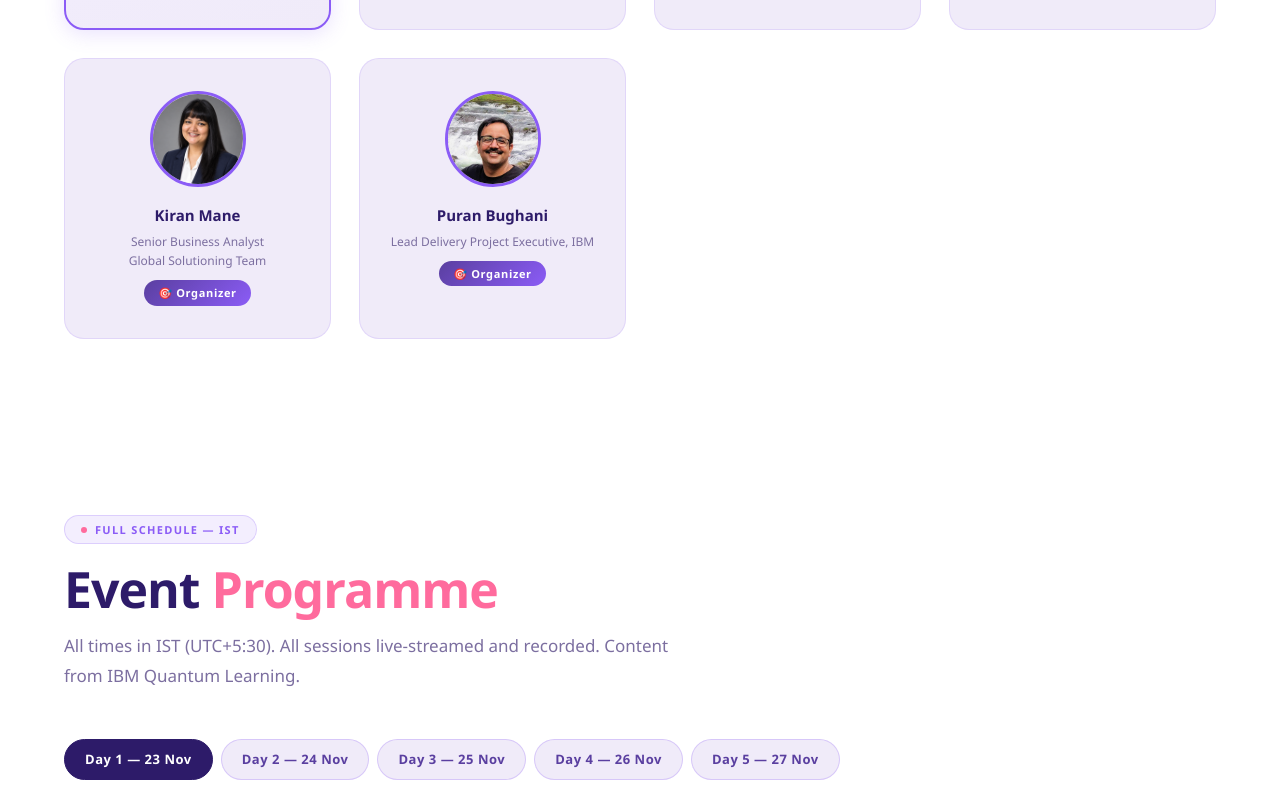
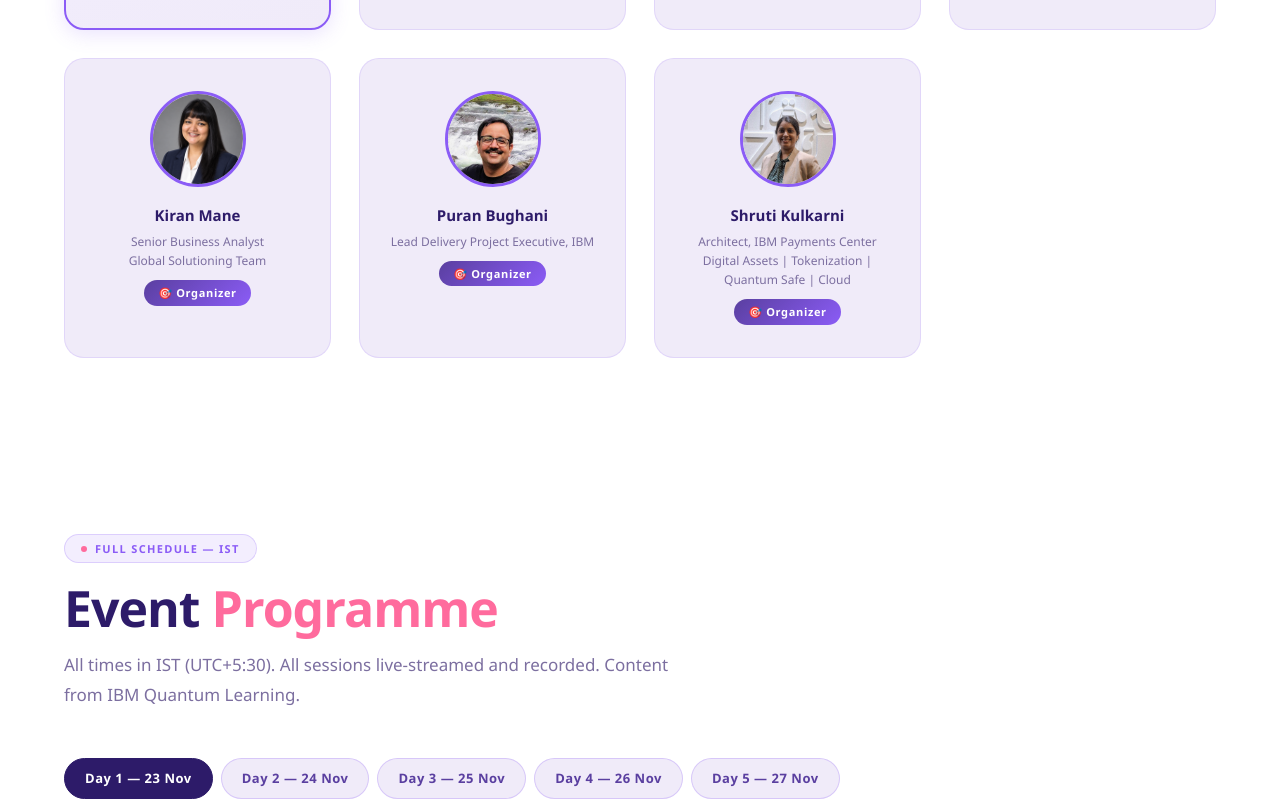
Before and after one commit to vivek1233/QFH_QFF_2026, a plain HTML site: page index.html in a window 1280 px wide. Shown: the part 6105-6911 px from the top of the page. Drawn offline with Linux system fonts and the light colour scheme; no server answers.

Commit message:
Add organizer Shruti Kulkarni

```diff
--- a/index.html
+++ b/index.html
@@ -864,6 +864,13 @@ footer{background:var(--dark);padding:64px 5% 36px;border-top:2px solid rgba(255
         <div class="organizer-title">Lead Delivery Project Executive, IBM</div>
         <div class="organizer-badge">🎯 Organizer</div>
       </div>
+      <div class="organizer-card">
+        <img src="Organizers/Shruti Kulkarni.jpg" alt="Shruti Kulkarni" class="organizer-photo"/>
+        <div class="organizer-name">Shruti Kulkarni</div>
+        <div class="organizer-title">Architect, IBM Payments Center<br/>Digital Assets | Tokenization | Quantum Safe | Cloud</div>
+        <div class="organizer-badge">🎯 Organizer</div>
+      </div>
+
 
     </div>
   </div>
```
Also changed, not shown: Organizers/Shruti Kulkarni.jpg (added).
